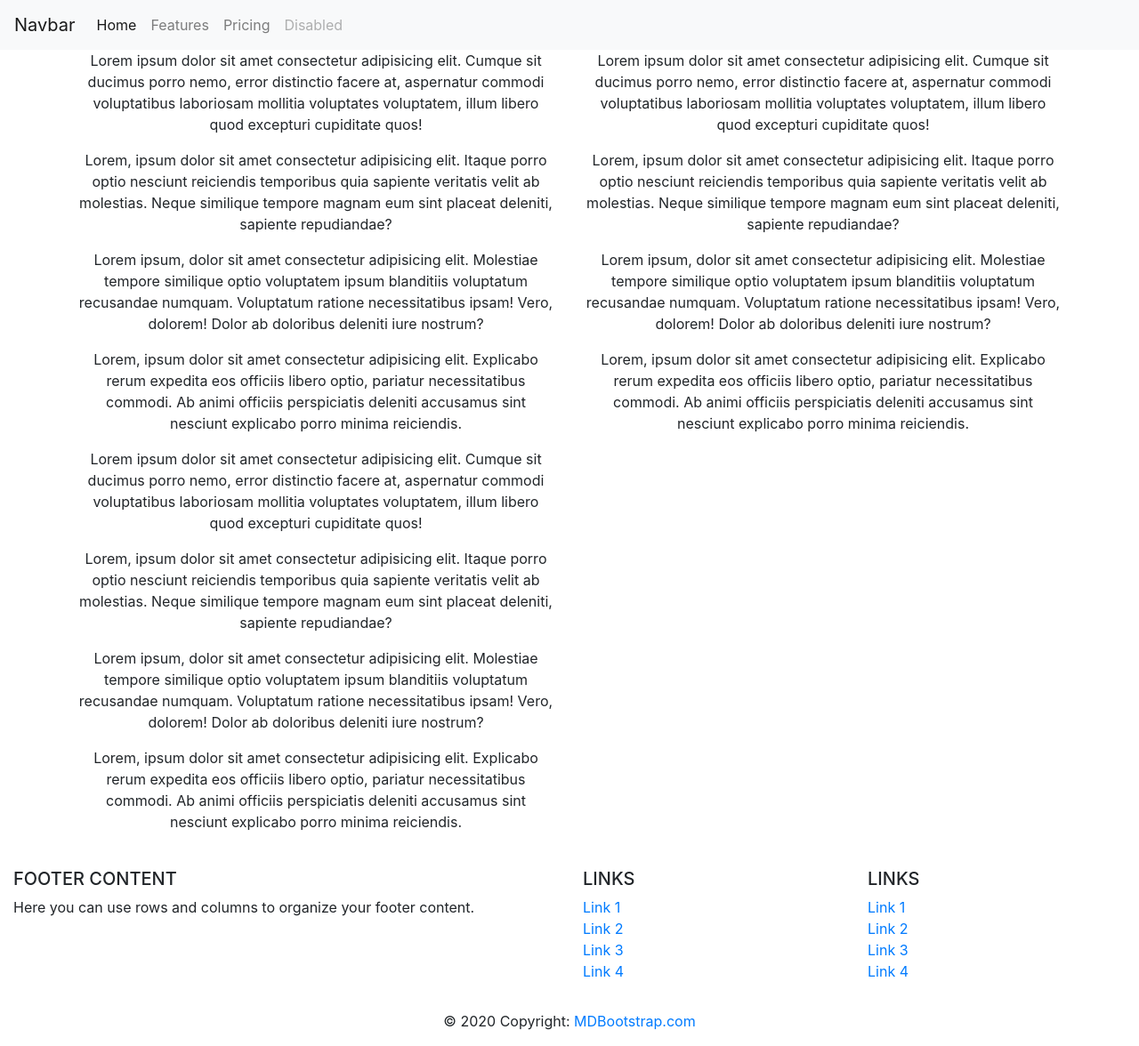
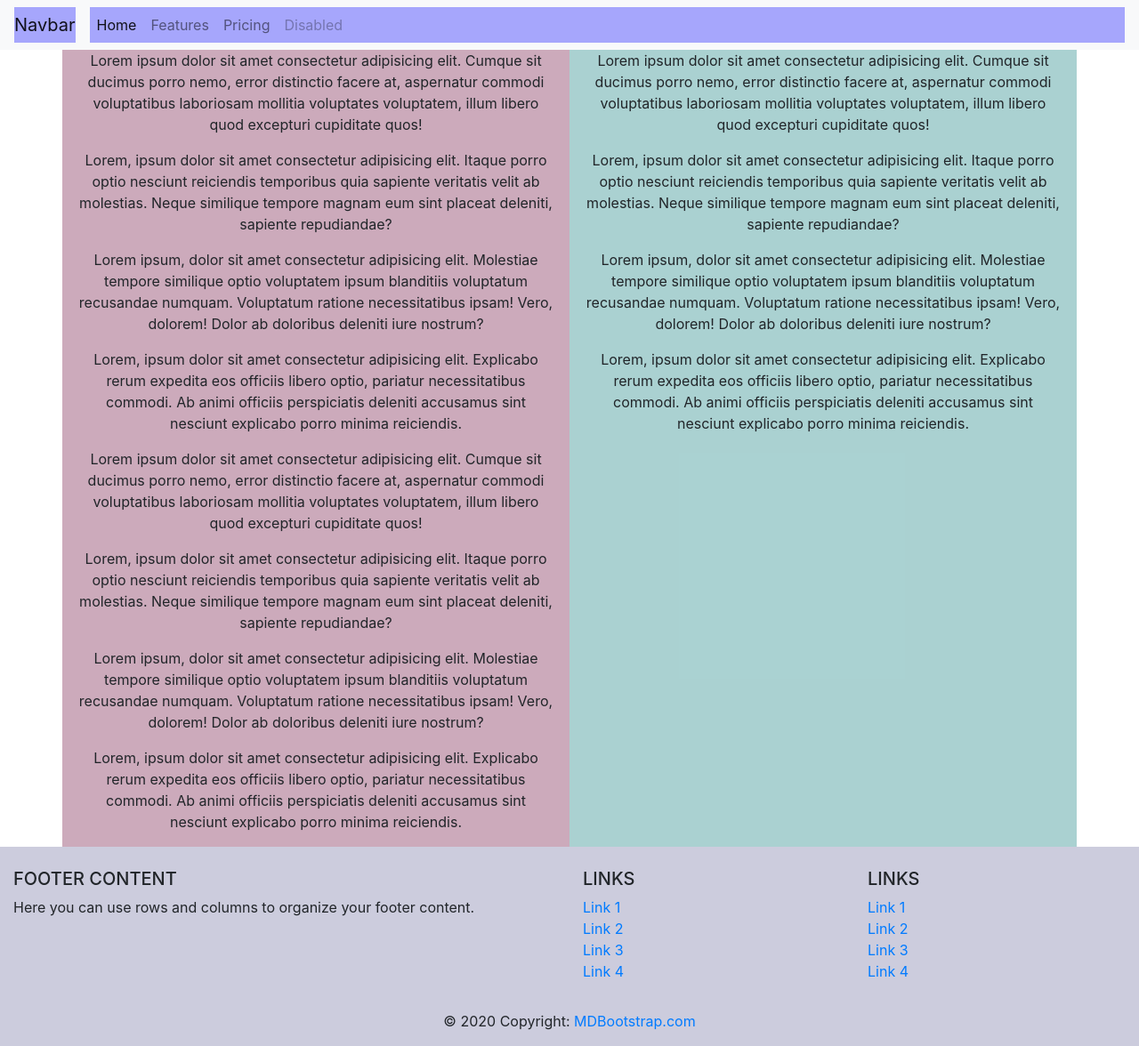
Before and after one commit to JorgeLVilla/collab-practice, a plain HTML site: page index.html in a window 1280 px wide. Shown: the whole page at 89% size. Drawn offline with Linux system fonts and the light colour scheme.

Commit message:
Added background colors, almost forgot sorry

```diff
--- a/css/styles.css
+++ b/css/styles.css
@@ -0,0 +1,19 @@
+.nav_color
+{
+    background-color: #0000ff55;
+}
+
+.left_color
+{
+    background-color: #66003355;
+}
+
+.right_color
+{
+    background-color: #00777755;
+}
+
+.footer_color
+{
+    background-color: #66669955;
+}
--- a/index.html
+++ b/index.html
@@ -9,12 +9,12 @@
         <link rel="stylesheet" href="/css/styles.css">
     </head>
     <body>
-        <nav class="navbar navbar-expand-lg navbar-light bg-light">
-            <a class="navbar-brand" href="#">Navbar</a>
+        <nav class="navbar navbar-expand-lg navbar-light bg-light nav_color">
+            <a class="navbar-brand nav_color" href="#">Navbar</a>
             <button class="navbar-toggler" type="button" data-toggle="collapse" data-target="#navbarNavAltMarkup" aria-controls="navbarNavAltMarkup" aria-expanded="false" aria-label="Toggle navigation">
             <span class="navbar-toggler-icon"></span>
             </button>
-            <div class="collapse navbar-collapse" id="navbarNavAltMarkup">
+            <div class="collapse navbar-collapse nav_color" id="navbarNavAltMarkup">
             <div class="navbar-nav">
                 <a class="nav-item nav-link active" href="#">Home <span class="sr-only">(current)</span></a>
                 <a class="nav-item nav-link" href="#">Features</a>
@@ -26,7 +26,7 @@
 
         <div class="container">
             <div class="row">
-                <div class="col-6 text-center">
+                <div class="col-6 text-center left_color">
                     <p>
                         Lorem ipsum dolor sit amet consectetur adipisicing elit. Cumque sit ducimus porro nemo, error distinctio facere at, aspernatur commodi voluptatibus laboriosam mollitia voluptates voluptatem, illum libero quod excepturi cupiditate quos!
                     </p>
@@ -52,7 +52,7 @@
                         Lorem, ipsum dolor sit amet consectetur adipisicing elit. Explicabo rerum expedita eos officiis libero optio, pariatur necessitatibus commodi. Ab animi officiis perspiciatis deleniti accusamus sint nesciunt explicabo porro minima reiciendis.
                     </p>
                 </div>
-                <div class="col-6 text-center">
+                <div class="col-6 text-center right_color">
                     <p>
                         Lorem ipsum dolor sit amet consectetur adipisicing elit. Cumque sit ducimus porro nemo, error distinctio facere at, aspernatur commodi voluptatibus laboriosam mollitia voluptates voluptatem, illum libero quod excepturi cupiditate quos!
                     </p>
@@ -70,7 +70,7 @@
         </div>
 
             <!-- Footer -->
-        <footer class="page-footer font-small blue pt-4">
+        <footer class="page-footer font-small blue pt-4 footer_color">
 
             <!-- Footer Links -->
             <div class="container-fluid text-center text-md-left">
```
